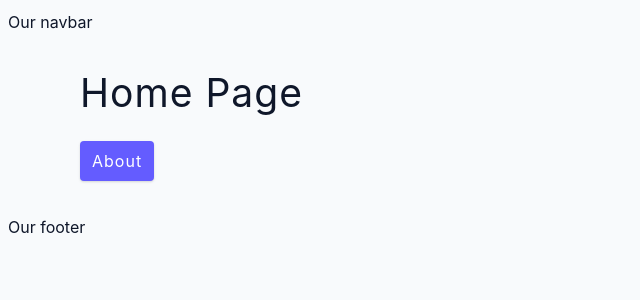
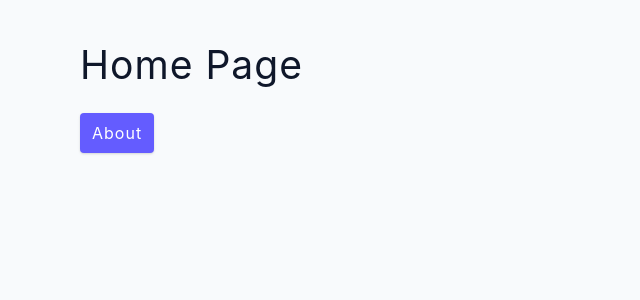
Before and after one commit to aleknovkovski/lrntp-smilga-reactRouter, a React (Create React App) app: page / in a window 1280 px wide. Shown: the top 300 px of the page, without its empty margins (0-640 px from the left). Built offline with nearby package versions, Linux system fonts and the light colour scheme.

Commit message:
Remove static nav,foot; nest routes under root

```diff
--- a/src/App.js
+++ b/src/App.js
@@ -7,14 +7,13 @@ import Error from "./pages/Error";
 function App() {
     return (
         <BrowserRouter>
-            <nav>Our navbar</nav>
             <Routes>
-                <Route path='/' element={<Home />} />
-                <Route path='about' element={<About />} />
-                <Route path='products' element={<Products />} />
-                <Route path="*" element={<Error/>} />
+                <Route path='/' element={<Home />}>
+                    <Route path='about' element={<About />} />
+                    <Route path='products' element={<Products />} />
+                    <Route path="*" element={<Error/>} />
+                </Route>
             </Routes>
-            <nav>Our footer</nav>
         </BrowserRouter>
     );
 }
```
